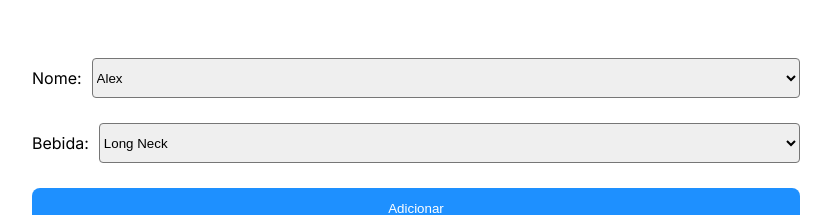
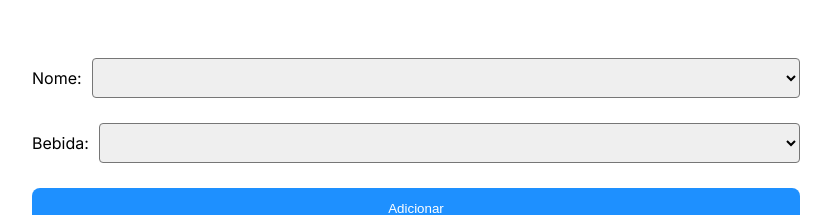
Before and after one commit to joaoegpacheco/gentlemenmc, a Next.js app: page / in a window 1280 px wide. Shown: the top 215 px of the page, without its empty margins (224-1055 px from the left). Built offline with nearby package versions, Linux system fonts and the light colour scheme.

Commit message:
add hidden select

```diff
--- a/src/components/Form/page.tsx
+++ b/src/components/Form/page.tsx
@@ -25,9 +25,13 @@ export function FormComand() {
       await supabase.from("bebidas").insert([{ name: nome, drink: bebida }]);
       notification.success({ message: "Bebida adicionada com sucesso!" });
     } catch {
-      notification.error({ message: "Houve um erro na hora de cadastrar sua bebida." });
+      notification.error({
+        message: "Houve um erro na hora de cadastrar sua bebida.",
+      });
     } finally {
       setLoading(false);
+      formData.delete("nome");
+      formData.delete("bebida");
     }
   };
 
@@ -55,7 +59,12 @@ export function FormComand() {
           }}
         >
           <label htmlFor="nome">Nome:</label>
-          <select style={{ width: "100%", height: 40, borderRadius: 4 }} name="nome" required>
+          <select
+            style={{ width: "100%", height: 40, borderRadius: 4 }}
+            name="nome"
+            required
+          >
+            <option selected hidden></option>
             <option value="Alex">Alex</option>
             <option value="André">André</option>
             <option value="Athayde">Athayde</option>
@@ -95,7 +104,12 @@ export function FormComand() {
           }}
         >
           <label htmlFor="bebida">Bebida:</label>
-          <select style={{ width: "100%", height: 40, borderRadius: 4 }} name="bebida" required>
+          <select
+            style={{ width: "100%", height: 40, borderRadius: 4 }}
+            name="bebida"
+            required
+          >
+            <option selected hidden></option>
             <option value="Long Neck">Long Neck</option>
             <option value="Refrigerante">Refrigerante</option>
             <option value="Água">Água</option>
@@ -110,14 +124,29 @@ export function FormComand() {
         {loading ? (
           <input
             disabled
-          style={{ width: "100%", height: 40, textAlign: "center", backgroundColor: "dodgerblue", border: "dodgerblue", color: "white", borderRadius: 8 }}
+            style={{
+              width: "100%",
+              height: 40,
+              textAlign: "center",
+              backgroundColor: "dodgerblue",
+              border: "dodgerblue",
+              color: "white",
+              borderRadius: 8,
+            }}
             value="..Carregando.."
           />
         ) : (
           <input
             form="form1"
             disabled={loading}
-          style={{ width: "100%", height: 40, backgroundColor: "dodgerblue", border: "dodgerblue", color: "white", borderRadius: 8 }}
+            style={{
+              width: "100%",
+              height: 40,
+              backgroundColor: "dodgerblue",
+              border: "dodgerblue",
+              color: "white",
+              borderRadius: 8,
+            }}
             type="submit"
             value="Adicionar"
           />
```
Lines whose indentation alone changed are shown as unchanged.
